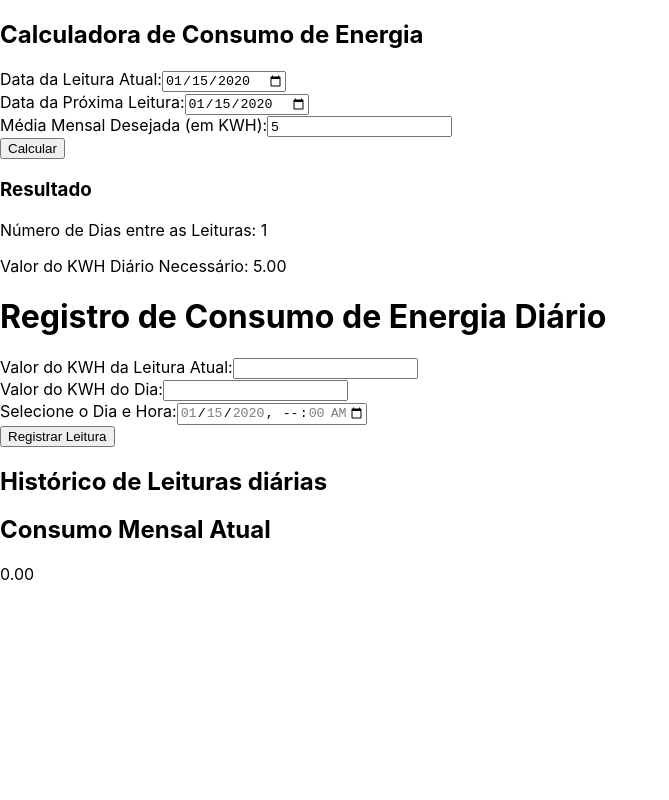
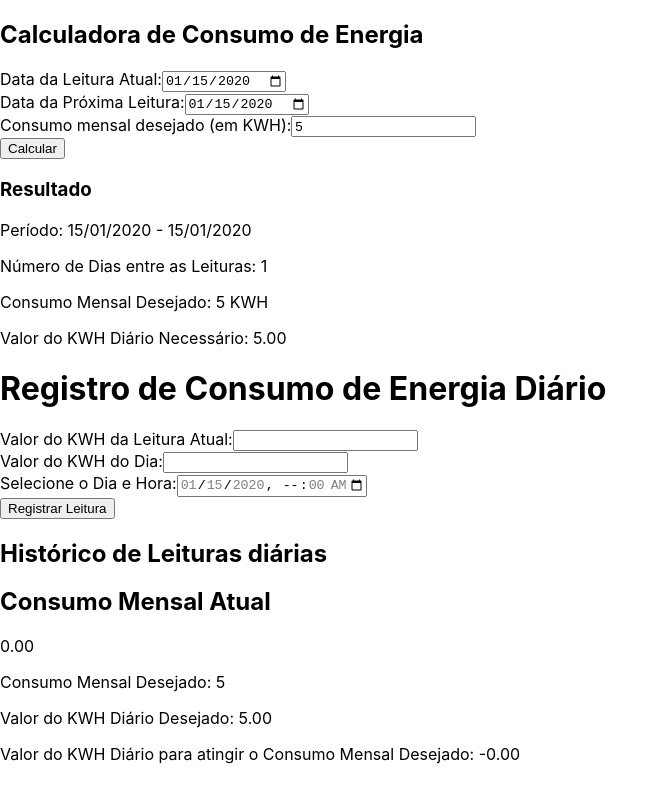
Before and after one commit to dev-brunno/app_consumo_energia, a React (Create React App) app: page / in a window 1280 px wide. Both pictures are taken after typing "2020-01-15", "2020-01-15", "5" into the empty fields and a click on the button "Calcular". Shown: the whole page, without its empty margins (0-669 px from the left). Built offline with nearby package versions, Linux system fonts and the light colour scheme.

Commit message:
Atualizando funcionalidades

```diff
--- a/src/App.js
+++ b/src/App.js
@@ -1,4 +1,4 @@
-import CalculadoraConsumoEnergia from './CalculadoraConsumoEnergia';
+import CalculadoraConsumoEnergia from "./CalculadoraConsumoEnergia";
 
 function App() {
   return (
--- a/src/CalculadoraConsumoEnergia.js
+++ b/src/CalculadoraConsumoEnergia.js
@@ -1,27 +1,28 @@
-import React, { useState } from 'react';
-import moment from 'moment';
-import RegistroConsumoEnergia from './RegistroConsumoEnergia'; // Importe o componente
+import React, { useState } from "react";
+import moment from "moment";
+import RegistroConsumoEnergia from "./RegistroConsumoEnergia"; // Importe o componente
 
 function CalculadoraConsumoEnergia() {
-  const [dataLeituraAtual, setDataLeituraAtual] = useState('');
-  const [dataProximaLeitura, setDataProximaLeitura] = useState('');
-  const [mediaMensalDesejada, setMediaMensalDesejada] = useState('');
+  const [dataLeituraAtual, setDataLeituraAtual] = useState("");
+  const [dataProximaLeitura, setDataProximaLeitura] = useState("");
+  const [consumoMensalDesejado, setConsumoMensalDesejado] = useState("");
   const [valorKwhDiario, setValorKwhDiario] = useState(0);
-  const [dataInicial, setDataInicial] = useState('');
-  const [dataFinal, setDataFinal] = useState('');
+  const [dataInicial, setDataInicial] = useState("");
+  const [dataFinal, setDataFinal] = useState("");
 
   const calcularConsumoEnergia = () => {
     // Verifica se todos os campos foram preenchidos
-    if (!dataLeituraAtual || !dataProximaLeitura || !mediaMensalDesejada) {
-      alert('Por favor, preencha todos os campos.');
+    if (!dataLeituraAtual || !dataProximaLeitura || !consumoMensalDesejado) {
+      alert("Por favor, preencha todos os campos.");
       return;
     }
 
     // Calcula o número de dias entre as datas
-    const diasEntreDatas = moment(dataProximaLeitura).diff(moment(dataLeituraAtual), 'days') + 1;
+    const diasEntreDatas =
+      moment(dataProximaLeitura).diff(moment(dataLeituraAtual), "days") + 1;
 
     // Calcula o valor do KWH diário necessário para atingir a média mensal desejada
-    const kwhDiario = mediaMensalDesejada / diasEntreDatas;
+    const kwhDiario = consumoMensalDesejado / diasEntreDatas;
 
     // Define o valor do KWH diário no estado
     setValorKwhDiario(kwhDiario.toFixed(2));
@@ -36,24 +37,50 @@ function CalculadoraConsumoEnergia() {
       <h2>Calculadora de Consumo de Energia</h2>
       <div>
         <label>Data da Leitura Atual:</label>
-        <input type="date" value={dataLeituraAtual} onChange={(e) => setDataLeituraAtual(e.target.value)} />
+        <input
+          type="date"
+          value={dataLeituraAtual}
+          onChange={(e) => setDataLeituraAtual(e.target.value)}
+        />
       </div>
       <div>
         <label>Data da Próxima Leitura:</label>
-        <input type="date" value={dataProximaLeitura} onChange={(e) => setDataProximaLeitura(e.target.value)} />
+        <input
+          type="date"
+          value={dataProximaLeitura}
+          onChange={(e) => setDataProximaLeitura(e.target.value)}
+        />
       </div>
       <div>
-        <label>Média Mensal Desejada (em KWH):</label>
-        <input type="number" value={mediaMensalDesejada} onChange={(e) => setMediaMensalDesejada(e.target.value)} />
+        <label>Consumo mensal desejado (em KWH):</label>
+        <input
+          type="number"
+          value={consumoMensalDesejado}
+          onChange={(e) => setConsumoMensalDesejado(e.target.value)}
+        />
       </div>
       <button onClick={calcularConsumoEnergia}>Calcular</button>
       {valorKwhDiario > 0 && (
         <div>
           <h3>Resultado</h3>
-          <p>Número de Dias entre as Leituras: {moment(dataProximaLeitura).diff(moment(dataLeituraAtual), 'days') + 1}</p>
+          <p>
+            Período: {moment(dataInicial).format("DD/MM/YYYY")} -{" "}
+            {moment(dataFinal).format("DD/MM/YYYY")}
+          </p>
+          <p>
+            Número de Dias entre as Leituras:{" "}
+            {moment(dataProximaLeitura).diff(moment(dataLeituraAtual), "days") +
+              1}
+          </p>
+          <p>Consumo Mensal Desejado: {consumoMensalDesejado} KWH</p>
           <p>Valor do KWH Diário Necessário: {valorKwhDiario}</p>
           {/* Renderize o componente RegistroConsumoEnergia passando as datas inicial e final */}
-          <RegistroConsumoEnergia dataInicial={dataInicial} dataFinal={dataFinal} />
+          <RegistroConsumoEnergia
+            dataInicial={dataInicial}
+            dataFinal={dataFinal}
+            consumoMensalDesejado={consumoMensalDesejado}
+            valorKwhDiarioDesejado={valorKwhDiario}
+          />
         </div>
       )}
     </div>
--- a/src/RegistroConsumoEnergia.js
+++ b/src/RegistroConsumoEnergia.js
@@ -1,16 +1,25 @@
-import React, { useState, useEffect } from 'react';
-import moment from 'moment';
-import 'moment/locale/pt-br'; // Defina o idioma para português do Brasil
+import React, { useState, useEffect } from "react";
+import moment from "moment";
+import "moment/locale/pt-br"; // Defina o idioma para português do Brasil
 
-function RegistroConsumoEnergia({ dataInicial, dataFinal }) {
-  const [valorAtualLeitura, setValorAtualLeitura] = useState('');
-  const [valorKWHDia, setValorKWHDia] = useState('');
+// Função utilitária para manipulação de data e hora
+const formatDate = (date) => moment(date).format("YYYY-MM-DD");
+
+function RegistroConsumoEnergia({
+  dataInicial,
+  dataFinal,
+  consumoMensalDesejado,
+  valorKwhDiarioDesejado,
+}) {
+  const [valorAtualLeitura, setValorAtualLeitura] = useState("");
+  const [valorKWHDia, setValorKWHDia] = useState("");
   const [historicoLeituras, setHistoricoLeituras] = useState([]);
   const [editarAtualLeitura, setEditarAtualLeitura] = useState(true);
   const [consumoMensal, setConsumoMensal] = useState(0);
   const [diasDisponiveis, setDiasDisponiveis] = useState([]);
-  const [selectedDate, setSelectedDate] = useState('');
-  const [selectedDateTime, setSelectedDateTime] = useState('');
+  const [selectedDate, setSelectedDate] = useState("");
+  const [selectedDateTime, setSelectedDateTime] = useState("");
+  const [valorKwhDiarioProximo, setValorKwhDiarioProximo] = useState(0);
 
   useEffect(() => {
     const dias = [];
@@ -18,19 +27,30 @@ function RegistroConsumoEnergia({ dataInicial, dataFinal }) {
     const fimPeriodo = moment(dataFinal);
 
     while (diaAtual.isSameOrBefore(fimPeriodo)) {
-      dias.push(diaAtual.format('YYYY-MM-DD'));
-      diaAtual = diaAtual.clone().add(1, 'day');
+      dias.push(formatDate(diaAtual));
+      diaAtual = diaAtual.clone().add(1, "day");
     }
     setDiasDisponiveis(dias);
   }, [dataInicial, dataFinal]);
 
   useEffect(() => {
-    // Calcular o consumo mensal sempre que o histórico de leituras for alterado
-    const consumoMensalTotal = historicoLeituras.reduce((total, leitura) => {
-      return total + parseFloat(leitura.kwhDiario);
-    }, 0);
+    // Função para calcular o consumo mensal
+    const calcularConsumoMensal = () => {
+      const consumoMensalTotal = historicoLeituras.reduce(
+        (total, leitura) => total + parseFloat(leitura.kwhDiario),
+        0
+      );
       setConsumoMensal(consumoMensalTotal);
-  }, [historicoLeituras]);
+    };
+
+    // Calcular o consumo mensal sempre que o histórico de leituras ou o consumoMensalDesejado for alterado
+    calcularConsumoMensal();
+
+    // Calcular o valor do KWH diário necessário para os dias restantes
+    const diasRestantes = moment(dataFinal).diff(moment(), "days") + 1;
+    const diferencaConsumoDesejado = consumoMensalDesejado - consumoMensal;
+    setValorKwhDiarioProximo(diferencaConsumoDesejado / diasRestantes);
+  }, [historicoLeituras, consumoMensalDesejado, dataFinal, consumoMensal]);
 
   const handleAtualLeituraChange = (event) => {
     setValorAtualLeitura(event.target.value);
@@ -44,45 +64,56 @@ function RegistroConsumoEnergia({ dataInicial, dataFinal }) {
     const selectedDateTimeValue = event.target.value;
     setSelectedDateTime(selectedDateTimeValue);
     // Atualize selectedDate com a parte da data de selectedDateTime
-    const selectedDateValue = selectedDateTimeValue.split('T')[0];
+    const selectedDateValue = selectedDateTimeValue.split("T")[0];
     setSelectedDate(selectedDateValue);
   };
 
   const registrarLeitura = () => {
     if (!selectedDateTime) {
-      alert('Por favor, selecione uma data para registrar a leitura.');
+      alert("Por favor, selecione uma data para registrar a leitura.");
       return;
     }
 
     // Verificar se a data selecionada está dentro do período
     if (!diasDisponiveis.includes(selectedDate)) {
-      alert('A data selecionada não está dentro do período especificado.');
+      alert("A data selecionada não está dentro do período especificado.");
       return;
     }
 
     // Verificar se o valor do kWh do dia é menor que o valor KWHAnterior
-    if (historicoLeituras.length > 0 && parseFloat(valorKWHDia) < parseFloat(historicoLeituras[historicoLeituras.length - 1].valorKWHDia)) {
-      const valorKWHAnterior = historicoLeituras[historicoLeituras.length - 1].valorKWHDia;
-      alert(`O valor do kWh do dia (${valorKWHDia}) não pode ser menor que o valor KWHAnterior (${valorKWHAnterior}).`);
+    if (
+      historicoLeituras.length > 0 &&
+      parseFloat(valorKWHDia) <
+        parseFloat(historicoLeituras[historicoLeituras.length - 1].valorKWHDia)
+    ) {
+      const valorKWHAnterior =
+        historicoLeituras[historicoLeituras.length - 1].valorKWHDia;
+      alert(
+        `O valor do kWh do dia (${valorKWHDia}) não pode ser menor que o valor KWHAnterior (${valorKWHAnterior}).`
+      );
       return;
     }
 
     // Verificar se a data selecionada já foi registrada
-    const leituraExistente = historicoLeituras.find((leitura) => moment(leitura.data).isSame(selectedDateTime, 'day'));
+    const leituraExistente = historicoLeituras.find((leitura) =>
+      moment(leitura.data).isSame(selectedDateTime, "day")
+    );
     if (leituraExistente) {
-      alert(`Já existe um registro para o dia ${moment(selectedDateTime).format('LL')}.`);
+      alert(
+        `Já existe um registro para o dia ${moment(selectedDateTime).format(
+          "LL"
+        )}.`
+      );
       return;
     }
-
-    // Obter a data e hora atual
-    const dataHoraAtual = moment().format('LLLL');
 
     // Calcular a diferença do KWH diário
     let diferencaKWH = 0;
     let valorKWHAnterior = 0;
     if (historicoLeituras.length > 0) {
       const ultimoRegistro = historicoLeituras[historicoLeituras.length - 1];
-      diferencaKWH = parseFloat(valorKWHDia) - parseFloat(ultimoRegistro.valorKWHDia);
+      diferencaKWH =
+        parseFloat(valorKWHDia) - parseFloat(ultimoRegistro.valorKWHDia);
       valorKWHAnterior = parseFloat(ultimoRegistro.valorKWHDia);
     } else {
       diferencaKWH = parseFloat(valorKWHDia) - parseFloat(valorAtualLeitura);
@@ -91,43 +122,42 @@ function RegistroConsumoEnergia({ dataInicial, dataFinal }) {
 
     // Verificar se a diferença do KWH diário é negativa
     if (diferencaKWH < 0) {
-      alert('O valor do kWh do dia não pode ser menor que o valor KWHAnterior.');
+      alert(
+        "O valor do kWh do dia não pode ser menor que o valor KWHAnterior."
+      );
       return;
     }
-
-    // Criar um objeto com os dados da leitura
-    const leitura = {
-      dataHora: dataHoraAtual,
-      data: selectedDateTime,
-      valorKWHDia,
-      valorKWHAnterior,
-      kwhDiario: diferencaKWH.toFixed(2),
-    };
 
     // Atualizar o histórico de leituras
     const novoHistoricoLeituras = [...historicoLeituras];
     const diaSelecionado = moment(selectedDateTime);
-    const ultimoDiaRegistrado = novoHistoricoLeituras.length > 0 ? moment(novoHistoricoLeituras[novoHistoricoLeituras.length - 1].data).add(1, 'day') : moment(dataInicial);
-    const diasFaltantes = diaSelecionado.diff(ultimoDiaRegistrado, 'days');
-    console.log(ultimoDiaRegistrado.format('LL'))
-    console.log(diaSelecionado.format('LL'))
-    console.log(diasFaltantes)
+    const ultimoDiaRegistrado =
+      novoHistoricoLeituras.length > 0
+        ? moment(
+            novoHistoricoLeituras[novoHistoricoLeituras.length - 1].data
+          ).add(1, "day")
+        : moment(dataInicial);
+    const diasFaltantes = diaSelecionado.diff(ultimoDiaRegistrado, "days");
 
     // Preencher automaticamente os dias que faltam o registro de leitura
     if (diasFaltantes > 0 || (diasFaltantes === 0 && !leituraExistente)) {
-      while (ultimoDiaRegistrado.isBefore(diaSelecionado) || ultimoDiaRegistrado.isSame(diaSelecionado, 'day')) {
-          console.log("Entrou!!")
-          const dataPreenchida = ultimoDiaRegistrado.clone().format('YYYY-MM-DD');
+      while (
+        ultimoDiaRegistrado.isBefore(diaSelecionado) ||
+        ultimoDiaRegistrado.isSame(diaSelecionado, "day")
+      ) {
+        const dataPreenchida = formatDate(ultimoDiaRegistrado);
 
         // Verificar se o dia já foi registrado
-          const diaJaRegistrado = novoHistoricoLeituras.some(leitura => moment(leitura.data).isSame(dataPreenchida, 'day'));
+        const diaJaRegistrado = novoHistoricoLeituras.some((leitura) =>
+          moment(leitura.data).isSame(dataPreenchida, "day")
+        );
 
         // Se o dia já foi registrado, não adicione um novo registro
         if (!diaJaRegistrado) {
-              const diferencaKWHDiario = parseFloat(valorKWHDia) - parseFloat(valorKWHAnterior);
+          const diferencaKWHDiario =
+            parseFloat(valorKWHDia) - parseFloat(valorKWHAnterior);
           const kwhDiario = diferencaKWHDiario / (diasFaltantes + 1);
           const leituraPreenchida = {
-                  dataHora: moment().format('LLLL'),
             data: dataPreenchida,
             valorKWHDia: valorKWHDia,
             valorKWHAnterior: valorKWHAnterior,
@@ -136,24 +166,20 @@ function RegistroConsumoEnergia({ dataInicial, dataFinal }) {
           novoHistoricoLeituras.push(leituraPreenchida);
         }
 
-          ultimoDiaRegistrado.add(1, 'day');
+        ultimoDiaRegistrado.add(1, "day");
       }
-    } else {
-      novoHistoricoLeituras.push(leitura);
     }
-
 
     setHistoricoLeituras(novoHistoricoLeituras);
 
     // Limpar os campos de entrada
-    setValorKWHDia('');
-    setSelectedDate('');
+    setValorKWHDia("");
+    setSelectedDate("");
     if (editarAtualLeitura) {
-      setValorAtualLeitura('');
+      setValorAtualLeitura("");
       setEditarAtualLeitura(false);
     }
   };
-
 
   const handleEditarLeitura = (index) => {
     const leituraEditada = historicoLeituras[index];
@@ -173,8 +199,8 @@ function RegistroConsumoEnergia({ dataInicial, dataFinal }) {
   };
 
   const handleEditarAtualLeitura = () => {
-    setValorAtualLeitura('');
-    setValorKWHDia('');
+    setValorAtualLeitura("");
+    setValorKWHDia("");
     setHistoricoLeituras([]);
     setEditarAtualLeitura(true);
   };
@@ -198,7 +224,11 @@ function RegistroConsumoEnergia({ dataInicial, dataFinal }) {
       <div>
         <label>
           Valor do KWH do Dia:
-          <input type="number" value={valorKWHDia} onChange={handleValorKWHDiaChange} />
+          <input
+            type="number"
+            value={valorKWHDia}
+            onChange={handleValorKWHDiaChange}
+          />
         </label>
       </div>
 
@@ -209,8 +239,8 @@ function RegistroConsumoEnergia({ dataInicial, dataFinal }) {
             type="datetime-local"
             value={selectedDateTime}
             onChange={handleDateTimeChange}
-            min={moment(dataInicial).format('YYYY-MM-DDTHH:mm')}
-            max={moment(dataFinal).format('YYYY-MM-DDTHH:mm')}
+            min={moment(dataInicial).format("YYYY-MM-DDTHH:mm")}
+            max={moment(dataFinal).format("YYYY-MM-DDTHH:mm")}
           />
         </label>
       </div>
@@ -219,7 +249,9 @@ function RegistroConsumoEnergia({ dataInicial, dataFinal }) {
 
       {historicoLeituras.length > 0 && (
         <div>
-          <button onClick={handleEditarAtualLeitura}>Editar Última Leitura</button>
+          <button onClick={handleEditarAtualLeitura}>
+            Editar Última Leitura
+          </button>
         </div>
       )}
 
@@ -228,11 +260,17 @@ function RegistroConsumoEnergia({ dataInicial, dataFinal }) {
         <ul>
           {historicoLeituras.map((leitura, index) => (
             <li key={index}>
-              {moment(leitura.data).format('LLLL')} - KWH Atual: {leitura.valorKWHDia}, KWH Anterior: {leitura.valorKWHAnterior}, KWH Diário: {leitura.kwhDiario}
+              {moment(leitura.data).format("LL")} - KWH Atual:{" "}
+              {leitura.valorKWHDia}, KWH Anterior: {leitura.valorKWHAnterior},
+              KWH Diário: {leitura.kwhDiario}
               {index === historicoLeituras.length - 1 && ( // Apenas o último item pode ser editado ou excluído
                 <>
-                  <button onClick={() => handleEditarLeitura(index)}>Editar</button>
-                  <button onClick={() => handleExcluirLeitura(index)}>Excluir</button>
+                  <button onClick={() => handleEditarLeitura(index)}>
+                    Editar
+                  </button>
+                  <button onClick={() => handleExcluirLeitura(index)}>
+                    Excluir
+                  </button>
                 </>
               )}
             </li>
@@ -243,6 +281,12 @@ function RegistroConsumoEnergia({ dataInicial, dataFinal }) {
       <div>
         <h2>Consumo Mensal Atual</h2>
         <p>{consumoMensal.toFixed(2)}</p>
+        <p>Consumo Mensal Desejado: {consumoMensalDesejado}</p>
+        <p>Valor do KWH Diário Desejado: {valorKwhDiarioDesejado}</p>
+        <p>
+          Valor do KWH Diário para atingir o Consumo Mensal Desejado:{" "}
+          {valorKwhDiarioProximo.toFixed(2)}
+        </p>
       </div>
     </div>
   );
```
Lines whose indentation alone changed are shown as unchanged.
